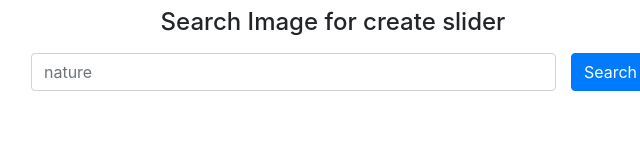
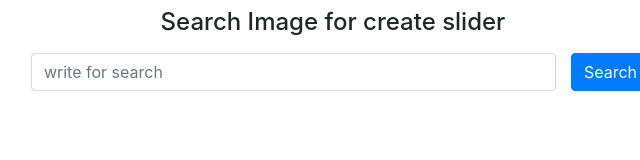
Before and after one commit to Munjurul-Islam/6th-assignment, a plain HTML site: page index.html in a window 1280 px wide. Shown: the full height of the page, 307-947 px from the left. Drawn offline with nearby package versions, Linux system fonts and the light colour scheme.

Commit message:
placeholder change

```diff
--- a/index.html
+++ b/index.html
@@ -20,7 +20,7 @@
     <h4 class="mt-2 text-center">Search Image for create slider</h4>
     <div class="form-inline mt-3 d-flex justify-content-center">
       <div class="input-group col-md-6 mb-2">
-        <input type="text" class="form-control" id="search" placeholder="nature">
+        <input type="text" class="form-control" id="search" placeholder="write for search">
       </div>
       <button type="button" id="search-btn" class="btn btn-primary mb-2">Search</button>
     </div>
```
